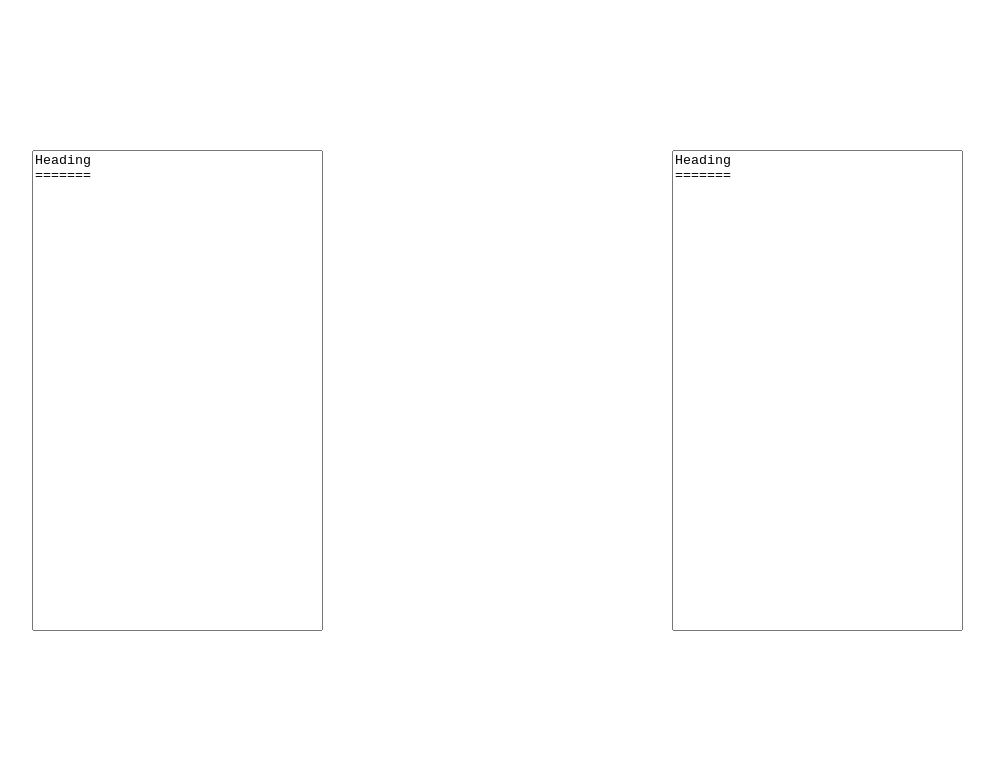
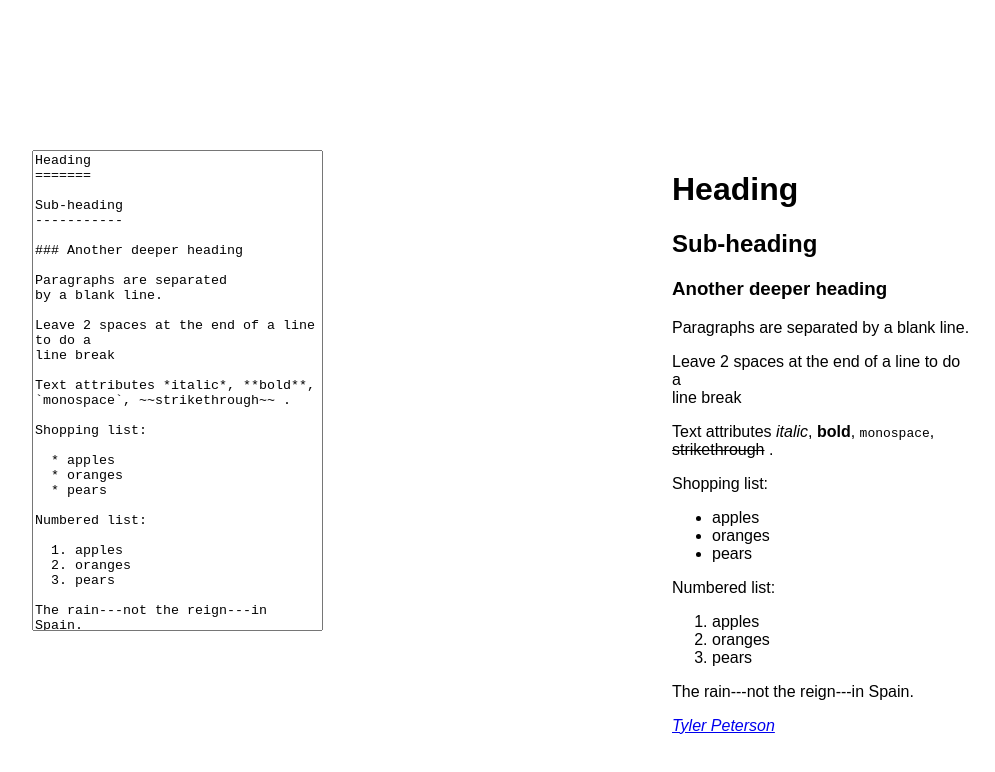
Before and after one commit to TheNewStyles/markdown-previewer, a React (Create React App) app: page / in a window 1280 px wide. Shown: the top 772 px of the page, without its empty margins (138-1133 px from the left). Built offline with nearby package versions, Linux system fonts and the light colour scheme.

Commit message:
Convert markup

```diff
--- a/public/index.html
+++ b/public/index.html
@@ -19,7 +19,7 @@
       work correctly both with client-side routing and a non-root public URL.
       Learn how to configure a non-root public URL by running `npm run build`.
     -->
-    <title>React App</title>
+    <title>Markdown Previewer</title>
   </head>
   <body>
     <noscript>
@@ -36,5 +36,6 @@
       To begin the development, run `npm start` or `yarn start`.
       To create a production bundle, use `npm run build` or `yarn build`.
     -->
+    <script src="https://cdn.jsdelivr.net/npm/marked/marked.min.js"></script>
   </body>
 </html>
--- a/src/App.js
+++ b/src/App.js
@@ -7,7 +7,7 @@ class App extends Component {
   constructor(props) {
     super(props);
     this.state = {
-      markdown: 'Heading\n=======\n'
+      markdown: 'Heading\n=======\n\nSub-heading\n-----------\n \n### Another deeper heading\n \nParagraphs are separated\nby a blank line.\n\nLeave 2 spaces at the end of a line to do a  \nline break\n\nText attributes *italic*, **bold**, \n`monospace`, ~~strikethrough~~ .\n\nShopping list:\n\n  * apples\n  * oranges\n  * pears\n\nNumbered list:\n\n  1. apples\n  2. oranges\n  3. pears\n\nThe rain---not the reign---in\nSpain.\n\n *[Tyler Peterson](wwww.github.com/thenewstyles)*'
     };
   }
 
--- a/src/components/MarkdownOutput.js
+++ b/src/components/MarkdownOutput.js
@@ -1,17 +1,21 @@
 import React, { Component } from 'react';
-
+import marked from 'marked'
 export class MarkdownOutput extends Component {
   constructor(props) {
     super(props);
     this.state = {
+    };
+  }
 
-    };
+  outputHTML() {
+    let rawMarkup = marked(this.props.output, {sanitize: true});
+      return  {__html: rawMarkup } ;
   }
 
     render() {
       return (
         <div className='item'>
-          <textarea id="converted-markdown" value={this.props.output} readOnly={true}></textarea>
+          <span id="converted-markdown" dangerouslySetInnerHTML={this.outputHTML()} readOnly={true}></span>
         </div>
       );
     }
```
Also changed, not shown: package.json (+16 -2 lines), 1 other file (tests, documents, lock files or other folders).
